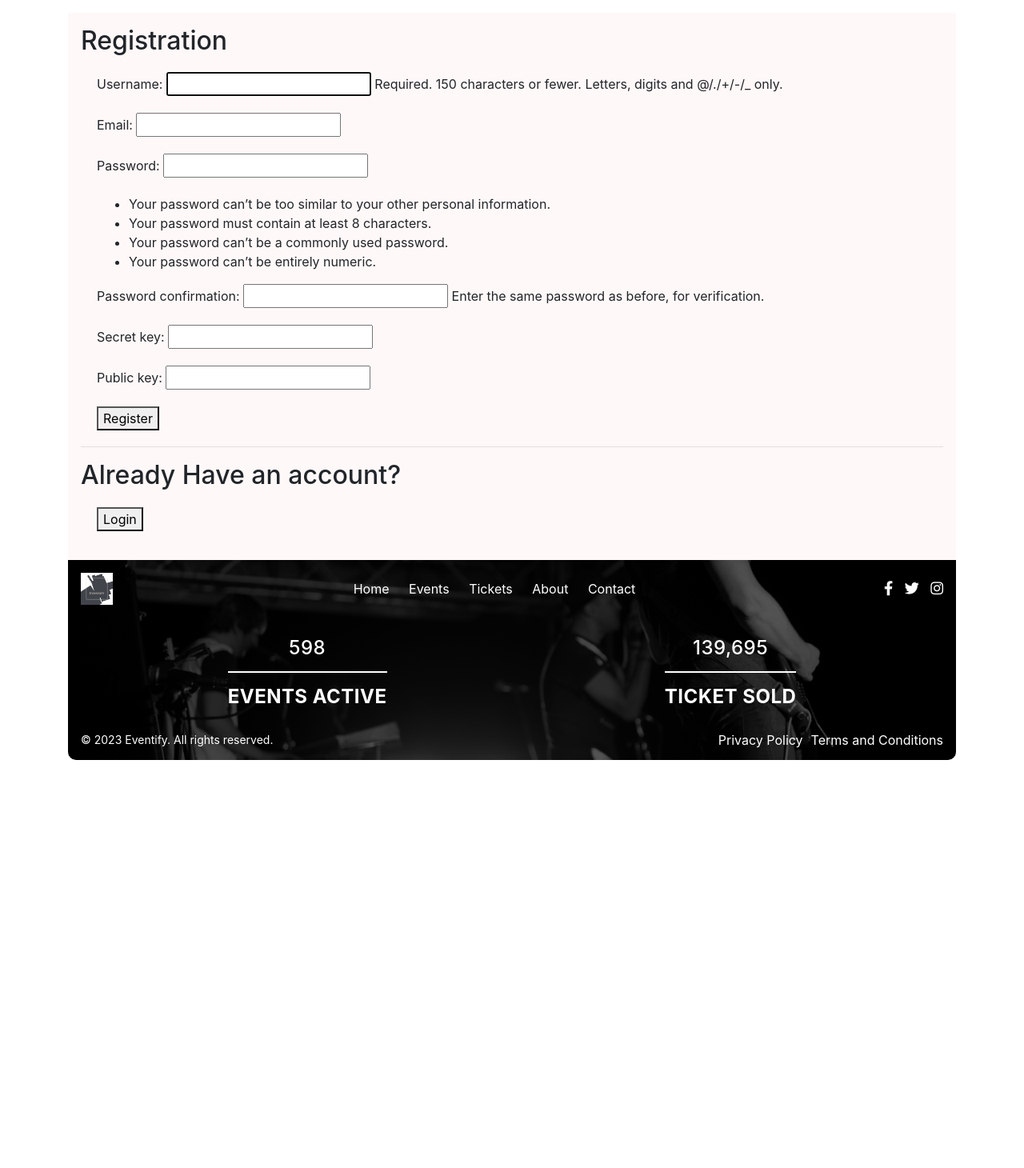
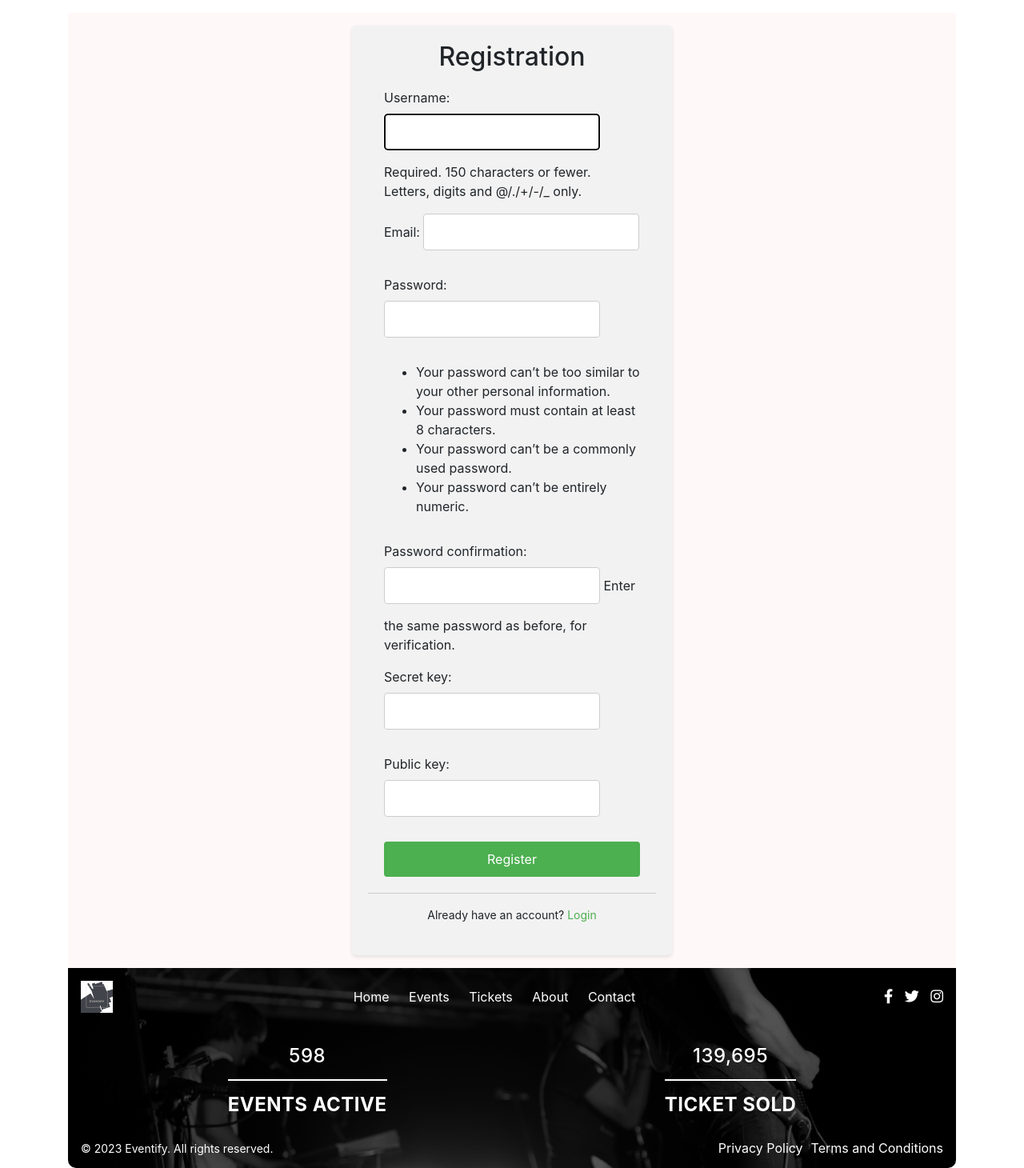
Before and after one commit to CrimsonKarma44/Eventify, a Django app: page /register/ in a window 1280 px wide. Shown: the part 82-1542 px from the top of the page at 80% size. Before the commit the page ends 1032 px from the top, so only its background shows below. Run offline with Django 4.2, Linux system fonts and the light colour scheme.

Commit message:
adding style

```diff
--- a/Porfolio/Eventify/urls.py
+++ b/Porfolio/Eventify/urls.py
@@ -8,4 +8,5 @@ urlpatterns = [
     path('register/', views.register, name='register'),
     path('login/', views.login_view, name='login'),
     path('profile/update/', views.profile_update_view, name='profile_update'),
+    path('logout/', views.logout_view, name='logout'),
 ]
--- a/Porfolio/Eventify/views.py
+++ b/Porfolio/Eventify/views.py
@@ -5,7 +5,7 @@ from django.http import HttpResponse
 from django.core.mail import EmailMessage
 from django.template.loader import render_to_string
 from django.utils.safestring import mark_safe
-from django.contrib.auth import login, authenticate
+from django.contrib.auth import login, authenticate, logout
 from django.contrib.auth.decorators import login_required
 from .forms import RegistrationForm
 
@@ -83,3 +83,7 @@ def profile_update_view(request):
         form = ProfileUpdateForm(instance=user.userprofile)
 
     return render(request, 'profile_update.html', {'form': form})
+
+def logout_view(request):
+    logout(request)
+    return redirect('/')
--- a/Porfolio/Porfolio/settings.py
+++ b/Porfolio/Porfolio/settings.py
@@ -96,7 +96,7 @@ DATABASES = {
         'ENGINE': 'django.db.backends.mysql',
         'NAME': 'eventify',
         'USER': 'root',
-        'PASSWORD': 'pass',
+        'PASSWORD': 'root',
         'HOST': 'localhost',  # Or an IP Address that your DB is hosted on
         'PORT': '3306',
     }
--- /dev/null
+++ b/Porfolio/static/style/register.css
@@ -0,0 +1,66 @@
+/* registration.css */
+
+.registration-container {
+    max-width: 400px;
+    margin: 0 auto;
+    padding: 20px;
+    background-color: #f2f2f2;
+    border-radius: 5px;
+    box-shadow: 0 2px 5px rgba(0, 0, 0, 0.1);
+  }
+
+  h2 {
+    text-align: center;
+    margin-bottom: 20px;
+  }
+
+  form {
+    display: flex;
+    flex-direction: column;
+  }
+
+  form input[type="text"],
+  form input[type="email"],
+  form input[type="password"] {
+    padding: 10px;
+    margin-bottom: 15px;
+    border: 1px solid #ccc;
+    border-radius: 4px;
+  }
+
+  button[type="submit"] {
+    background-color: #4caf50;
+    color: white;
+    padding: 10px;
+    border: none;
+    border-radius: 4px;
+    cursor: pointer;
+  }
+
+  button[type="submit"]:hover {
+    background-color: #45a049;
+  }
+
+  .form-divider {
+    margin-bottom: 20px;
+    text-align: center;
+  }
+
+  .form-divider hr {
+    border: none;
+    border-top: 1px solid #ccc;
+  }
+
+  .form-divider p {
+    margin-top: 10px;
+    font-size: 14px;
+  }
+
+  .login-link {
+    color: #4caf50;
+    text-decoration: none;
+  }
+
+  .login-link:hover {
+    text-decoration: underline;
+  }
--- a/Porfolio/templates/main.html
+++ b/Porfolio/templates/main.html
@@ -7,6 +7,7 @@
       <link rel="stylesheet" href="{% static 'style/header_footer.css' %}" />
       <link rel="stylesheet" href="{% static 'style/form.css' %}" />
       <link rel="stylesheet" href="{% static 'style/style.css' %}" />
+      <link rel="stylesheet" href="{% static 'style/register.css' %}" />
       <link rel="icon" href="{% static 'images/favicon.png' %}" type="image/x-icon">
       <link
          rel="stylesheet"
@@ -40,9 +41,15 @@
                   <li class="menu-item">
                      <a href="/tickets/" class="menu-link">Buy Tickets</a>
                   </li>
+                  {% if user.is_authenticated %}
+                  <li class="menu-item">
+                     <a href="/logout/" class="menu-link">Log Out</a>
+                  </li>
+                  {% else %}
                   <li class="menu-item">
                      <a href="/register/" class="menu-link">For Organizers</a>
                   </li>
+                  {% endif %}
                </ul>
             </nav>
          </header>
--- a/Porfolio/templates/register.html
+++ b/Porfolio/templates/register.html
@@ -1,6 +1,7 @@
 {% extends 'main.html' %}
 
 {% block content %}
+<div class="registration-container">
     <h2>Registration</h2>
     <form method="POST" action="{% url 'register' %}">
       {% csrf_token %}
@@ -9,12 +10,9 @@
       <button type="submit">Register</button>
     </form>
 
+    <div class="form-divider">
       <hr>
-
-<h2>Already Have an account?</h2>
-<form method="POST" action="{% url 'login' %}">
-  {% csrf_token %}
-  {{ login_form.as_p }}
-  <button type="submit">Login</button>
-</form>
+      <p>Already have an account? <a href="{% url 'login' %}" class="login-link">Login</a></p>
+    </div>
+  </div>
 {% endblock %}
```
Also changed, not shown: Porfolio/static/style/login.css (added, +41 -0 lines), Porfolio/templates/login.html (+13 -0 lines). Lines whose indentation alone changed are shown as unchanged.
